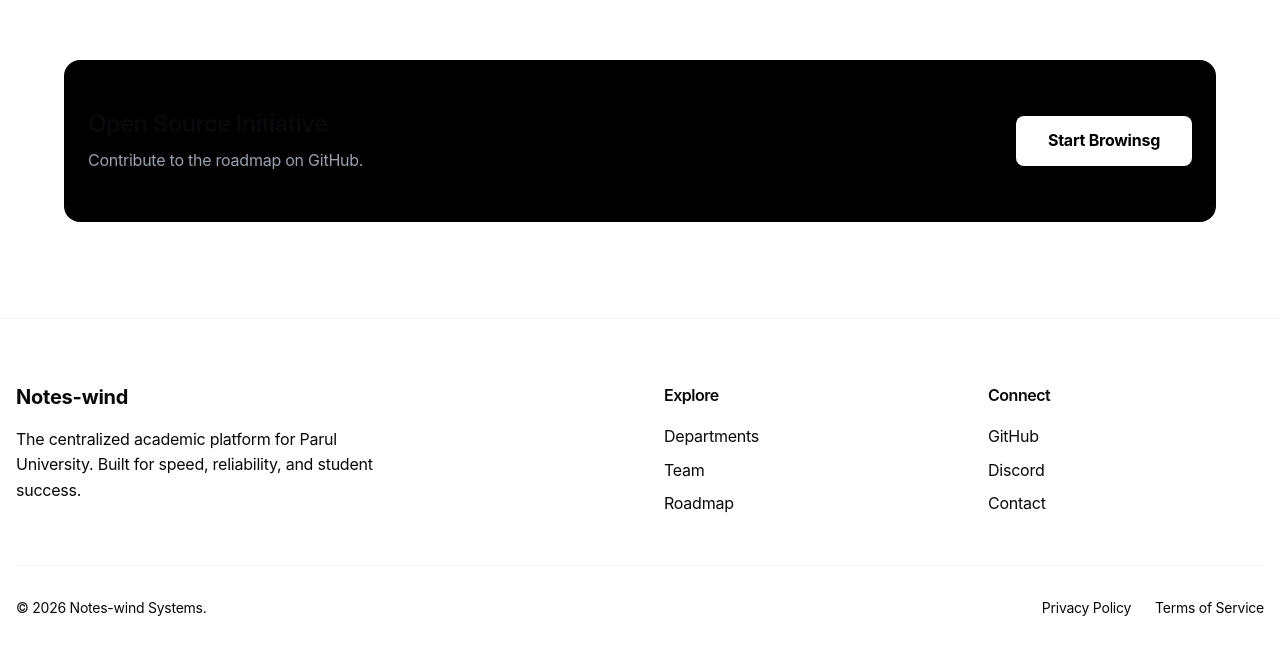
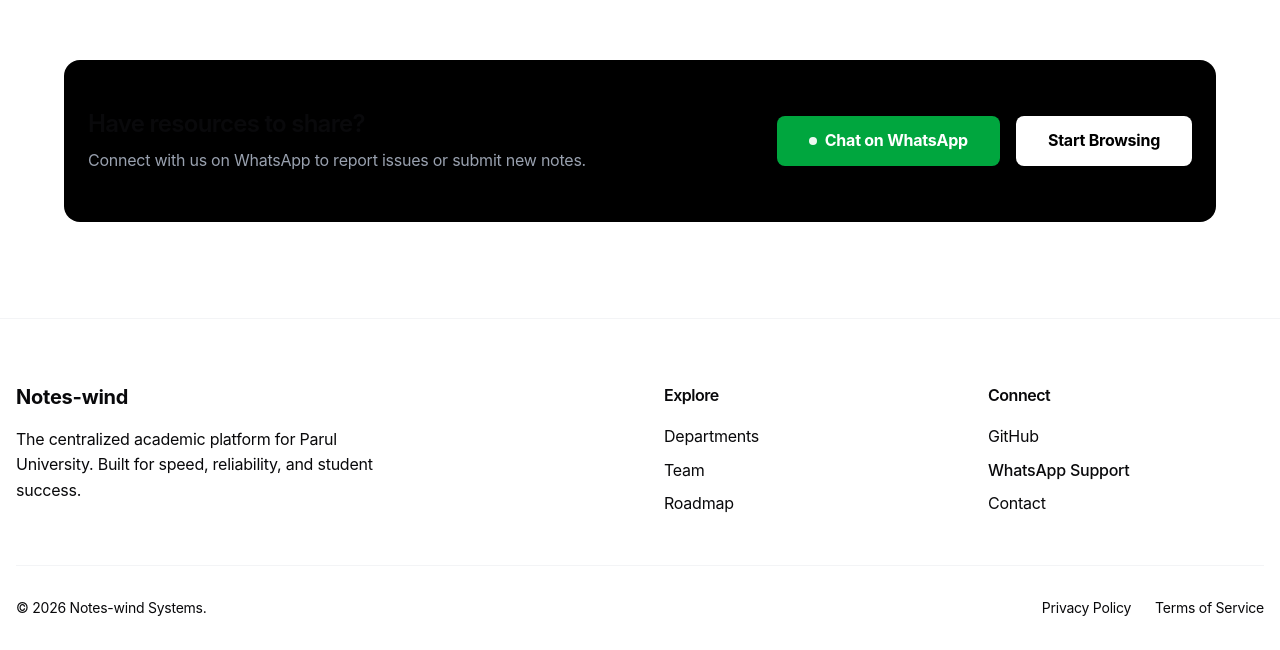
Before and after one commit to Ram0507-Reddy/Notes-wind, a React (Vite) app in the folder client/: page / in a window 1280 px wide. Shown: the part 1805-2455 px from the top of the page. Built offline with nearby package versions, Linux system fonts and the light colour scheme.

Commit message:
feat: Add WhatsApp contact section and CTA for content submission

```diff
--- a/client/src/components/Footer.jsx
+++ b/client/src/components/Footer.jsx
@@ -27,8 +27,8 @@
                     <div>
                         <h4 className="font-bold mb-4">Connect</h4>
                         <ul className="space-y-2 text-text-muted">
-                            <li><a href="#" className="hover:text-primary transition-colors">GitHub</a></li>
-                            <li><a href="#" className="hover:text-primary transition-colors">Discord</a></li>
+                            <li><a href="https://github.com/Ram0507-Reddy/Notes-wind" target="_blank" rel="noopener noreferrer" className="hover:text-primary transition-colors">GitHub</a></li>
+                            <li><a href="https://wa.me/85912533326" target="_blank" rel="noopener noreferrer" className="hover:text-green-600 transition-colors font-medium">WhatsApp Support</a></li>
                             <li><a href="#" className="hover:text-primary transition-colors">Contact</a></li>
                         </ul>
                     </div>
--- a/client/src/pages/Landing.jsx
+++ b/client/src/pages/Landing.jsx
@@ -155,12 +155,18 @@
       <section className="py-24">
         <div className="container-custom flex flex-col md:flex-row items-center justify-between gap-8 bg-black text-white p-12 rounded-2xl">
           <div>
-            <h3 className="text-2xl font-bold mb-2">Open Source Initiative</h3>
-            <p className="text-gray-400">Contribute to the roadmap on GitHub.</p>
+            <h3 className="text-2xl font-bold mb-2">Have resources to share?</h3>
+            <p className="text-gray-400">Connect with us on WhatsApp to report issues or submit new notes.</p>
           </div>
-          <Link to="/departments" className="px-8 py-3 bg-white text-black font-bold rounded-lg hover:bg-gray-200 transition-colors">
-            Start Browinsg
-          </Link>
+          <div className="flex gap-4">
+            <a href="https://wa.me/85912533326" target="_blank" rel="noopener noreferrer" className="px-8 py-3 bg-green-600 text-white font-bold rounded-lg hover:bg-green-500 transition-colors flex items-center gap-2">
+              <span className="w-2 h-2 rounded-full bg-white animate-pulse"></span>
+              Chat on WhatsApp
+            </a>
+            <Link to="/departments" className="px-8 py-3 bg-white text-black font-bold rounded-lg hover:bg-gray-200 transition-colors">
+              Start Browsing
+            </Link>
+          </div>
         </div>
       </section>
     </div>
```
